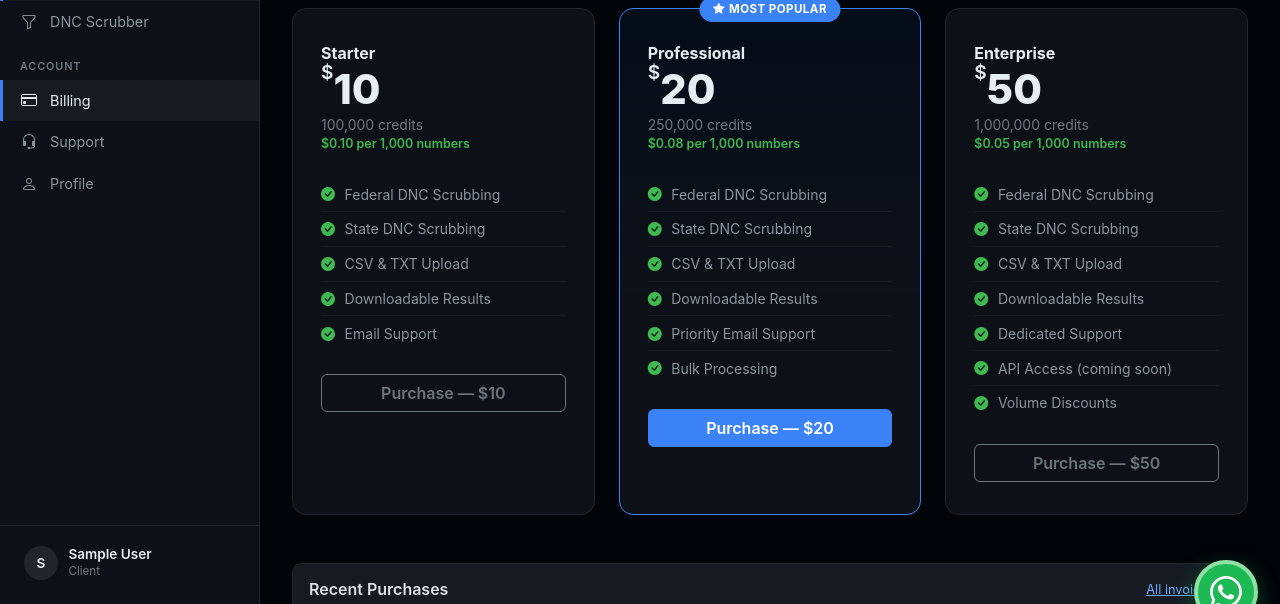
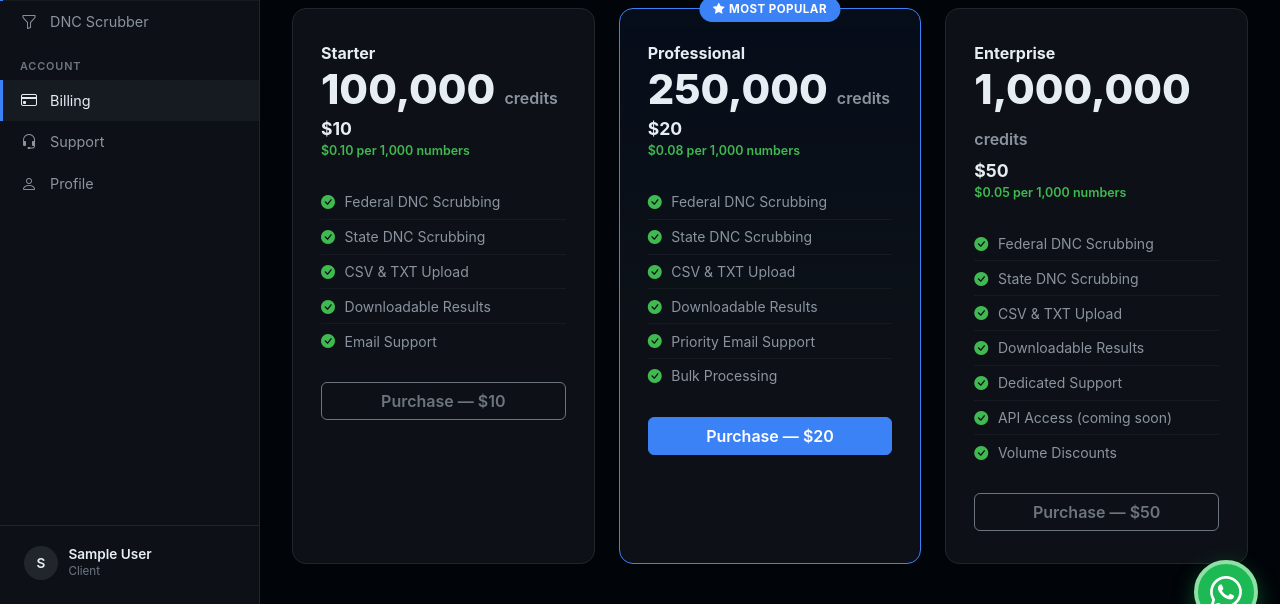
Before and after one commit to TAWHID1248/quest-dnc-checker, a Django app: page /billing/ in a window 1280 px wide. Shown: the part 154-758 px from the top of the page. Run offline with Django 4.2, Linux system fonts and the light colour scheme; the visitor is signed in with stand-in values (Sample User, id 1); data that the repository does not hold is empty; parts of the project's set-up code (start-up, migrations or seed data) failed here and were passed over.

Commit message:
Swap credits and price positions on pricing cards
Credits are now the large headline figure on each Buy Credits card,
with the dollar price shown beneath it.

Co-Authored-By: Claude Fable 5.1 <noreply@anthropic.com>

```diff
--- a/templates/billing/home.html
+++ b/templates/billing/home.html
@@ -14,7 +14,8 @@
   .tier-name   { font-size:1rem; font-weight:700; color:#e6edf3; }
   .tier-price  { font-size:2.6rem; font-weight:800; color:#e6edf3; line-height:1; }
   .tier-price sup { font-size:1.2rem; font-weight:600; vertical-align:super; }
-  .tier-credits { font-size:.875rem; color:#6e7681; margin-top:.2rem; }
+  .tier-price-unit { font-size:1rem; font-weight:600; color:#8b949e; }
+  .tier-credits { font-size:1.1rem; font-weight:700; color:#e6edf3; margin-top:.35rem; }
   .tier-per-k   { font-size:.78rem; color:#3fb950; font-weight:600; }
   .tier-features { list-style:none; padding:0; margin:1.5rem 0; }
   .tier-features li { padding:.4rem 0; font-size:.875rem; color:#8b949e; display:flex; align-items:center; gap:.6rem; border-bottom:1px solid #161b22; }
@@ -78,8 +79,8 @@
       {% endif %}
       <div class="mb-3">
         <div class="tier-name mb-1">{{ tier.name }}</div>
-        <div class="tier-price"><sup>$</sup>{{ tier.price }}</div>
-        <div class="tier-credits">{{ tier.credits_display }} credits</div>
+        <div class="tier-price">{{ tier.credits_display }} <span class="tier-price-unit">credits</span></div>
+        <div class="tier-credits">${{ tier.price }}</div>
         <div class="tier-per-k">{{ tier.per_k }} per 1,000 numbers</div>
       </div>
       <ul class="tier-features">
```
